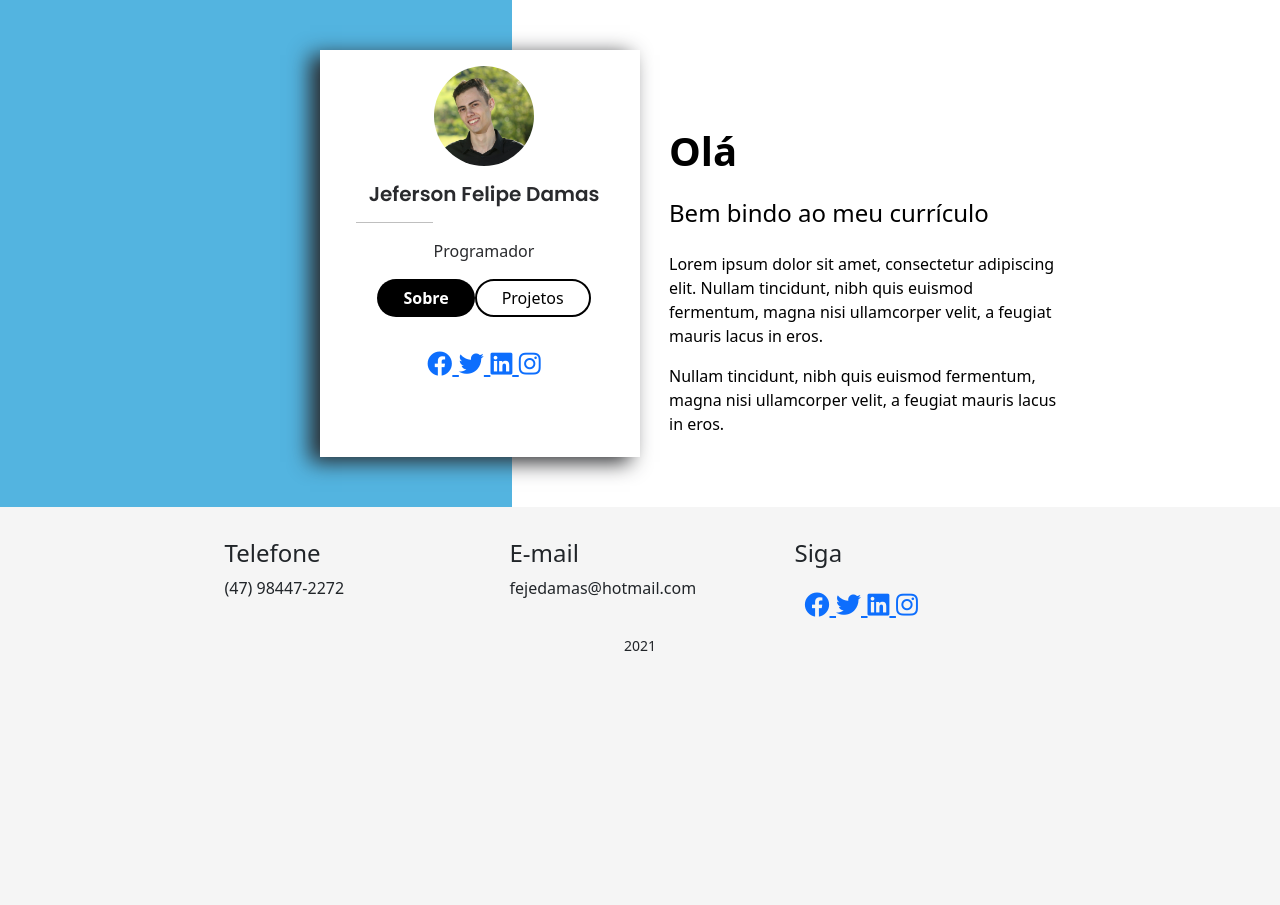
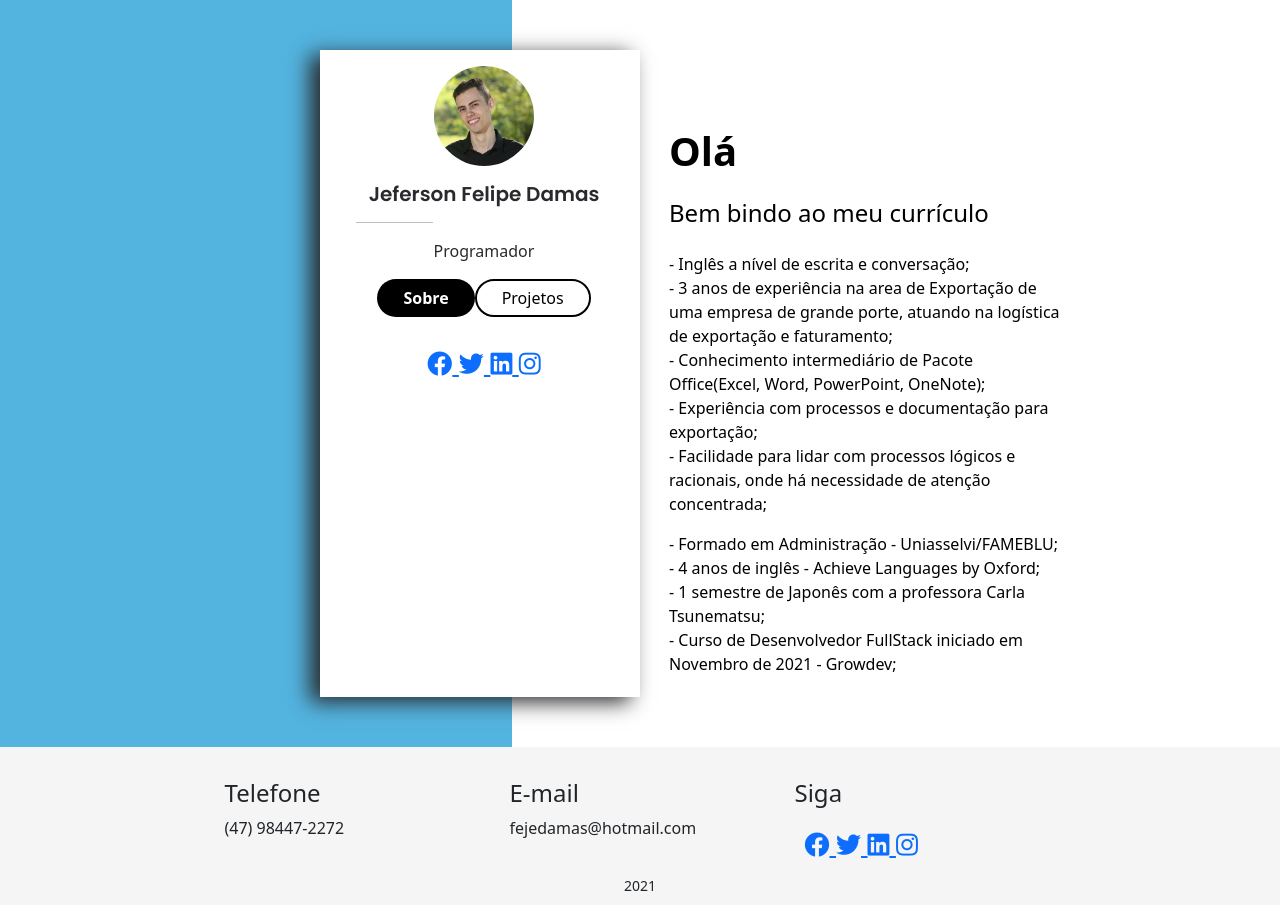
Before and after one commit to JefDfelipe/Codai-----Framework, a plain HTML site: page index.html in a window 1280 px wide. Before the commit the page ends 800 px from the top, so only its background shows below. Drawn offline with Linux system fonts and the light colour scheme.

Commit message:
Alterei descrição no Sobre

```diff
--- a/index.html
+++ b/index.html
@@ -3,11 +3,12 @@
 
 <head>
     <meta charset="UTF-8">
-    <meta name="viewport"content= "width=device-width, initial-scale=1.0">
+    <meta name="viewport" content="width=device-width, initial-scale=1.0">
     <title>Codaí Framework + JS</title>
     <link rel="preconnect" href="https://fonts.gstatic.com" crossorigin>
     <link href="https://fonts.googleapis.com/css2?family=Poppins:wght@600&display=swap" rel="stylesheet">
-    <link rel="stylesheet" href="https://pro.fontawesome.com/releases/v5.10.0/css/all.css" integrity="sha384-AYmEC3Yw5cVb3ZcuHtOA93w35dYTsvhLPVnYs9eStHfGJvOvKxVfELGroGkvsg+p" crossorigin="anonymous" />
+    <link rel="stylesheet" href="https://pro.fontawesome.com/releases/v5.10.0/css/all.css"
+        integrity="sha384-AYmEC3Yw5cVb3ZcuHtOA93w35dYTsvhLPVnYs9eStHfGJvOvKxVfELGroGkvsg+p" crossorigin="anonymous" />
     <link rel="stylesheet" href="./CSS/bootstrap.css">
     <link rel="stylesheet" href="./CSS/styles.css">
 
@@ -26,15 +27,11 @@
                         <hr class="hr">
                         <p class="text-center" id="cargo-no-html"></p>
                         <div class="botoes-card">
-                            <button onclick = "clickNoSobre()"
-                            class="btn mr-1"
-                            id="btn-sobre">
-                            Sobre
+                            <button onclick="clickNoSobre()" class="btn mr-1" id="btn-sobre">
+                                Sobre
                             </button>
-                            <button onclick = "clickNoProjetos()"
-                            class="btn ml-1 btn-card"
-                            id="btn-projeto">
-                            Projetos
+                            <button onclick="clickNoProjetos()" class="btn ml-1 btn-card" id="btn-projeto">
+                                Projetos
                             </button>
                         </div>
                         <div class="icon-redes-sociais">
@@ -61,11 +58,19 @@
                     <h1 class="title-text">Olá</h1>
                     <h4 class="title-subtitle">Bem bindo ao meu currículo</h4>
                     <p>
-                        Lorem ipsum dolor sit amet, consectetur adipiscing elit. Nullam tincidunt, nibh quis euismod
-                        fermentum, magna nisi ullamcorper velit, a feugiat mauris lacus in eros.
+                        - Inglês a nível de escrita e conversação;<br>
+                        - 3 anos de experiência na area de Exportação de uma empresa de grande porte, atuando na
+                        logística de exportação e faturamento;<br>
+                        - Conhecimento intermediário de Pacote Office(Excel, Word, PowerPoint, OneNote);<br>
+                        - Experiência com processos e documentação para exportação;<br>
+                        - Facilidade para lidar com processos lógicos e racionais, onde há necessidade de atenção
+                        concentrada;
                     </p>
                     <p>
-                        Nullam tincidunt, nibh quis euismod fermentum, magna nisi ullamcorper velit, a feugiat mauris lacus in eros.
+                        - Formado em Administração - Uniasselvi/FAMEBLU;<br>
+                        - 4 anos de inglês - Achieve Languages by Oxford;<br>
+                        - 1 semestre de Japonês com a professora Carla Tsunematsu;<br>
+                        - Curso de Desenvolvedor FullStack iniciado em Novembro de 2021 - Growdev;
                     </p>
                 </div>
 
@@ -73,7 +78,8 @@
                     <h1 class="title-text">Olá</h1>
                     <h4 class="title-subtitle">Alguns projetos que trabalhei</h4>
                     <p>
-                        <a target="blank" href="https://www.growdev.com.br">Site da Growdev - Este site foi desenvolvido em ReactJS.</a>
+                        <a target="blank" href="https://www.growdev.com.br">Site da Growdev - Este site foi desenvolvido
+                            em ReactJS.</a>
 
                     </p>
                 </div>
```
